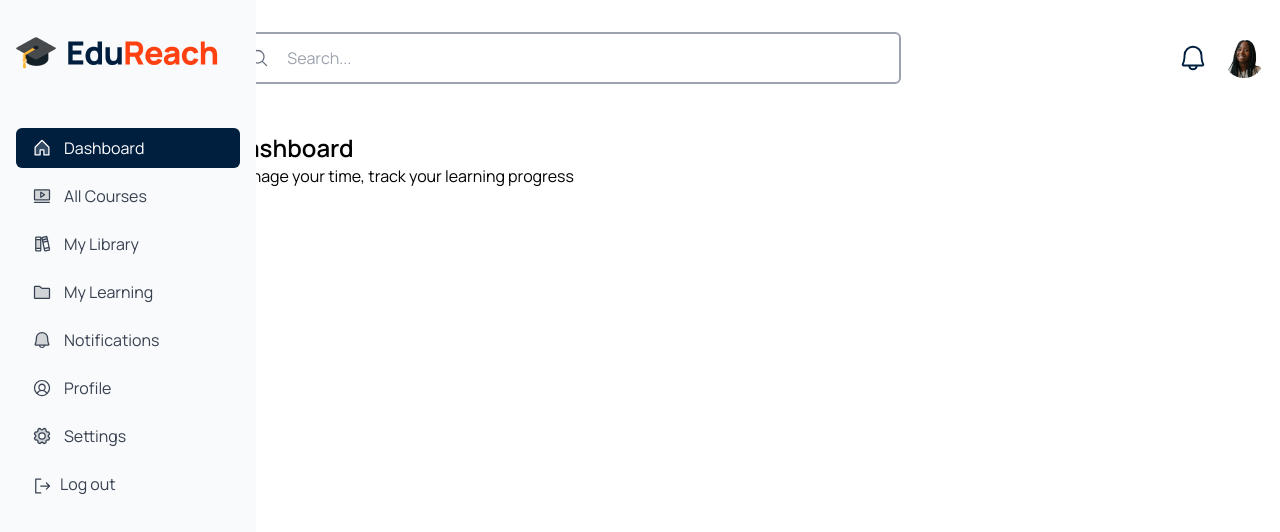
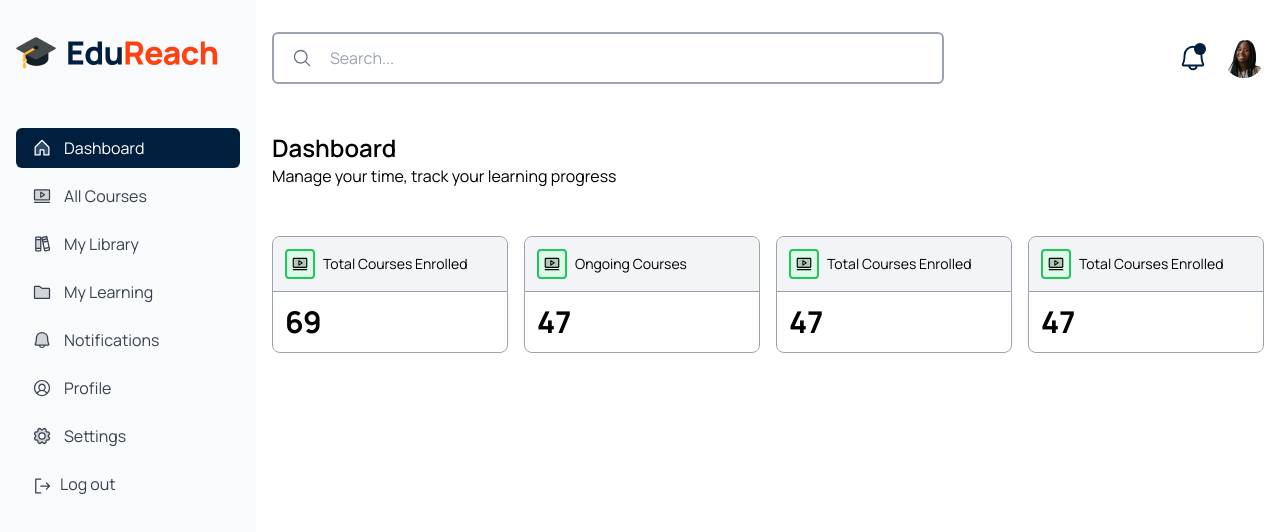
Before and after one commit to CodeGallantX/edureach, a React (Vite) app: page /dashboard in a window 1280 px wide. Shown: the top 532 px of the page. Built offline with nearby package versions, Linux system fonts and the light colour scheme.

Commit message:
Updates on dashboard

```diff
--- /dev/null
+++ b/src/components/dashboard/Card.jsx
@@ -0,0 +1,44 @@
+import { PiVideoDuotone } from "react-icons/pi"
+
+const Card = () => {
+    return (
+        <div className="grid grid-cols-2 lg:grid-cols-4 w-full gap-4">
+                <div className="rounded-lg flex flex-col items-start justify-center border border-gray-400 w-full">
+                    <div className="border-b border-b-gray-400 w-full p-3 flex flex-row items-center justify-start space-x-2 bg-gray-100 rounded-t-lg">
+                        <PiVideoDuotone className="text-3xl bg-green-100 border-2 border-green-500 rounded p-1" />
+                        <span className="text-sm">Total Courses Enrolled</span>
+                    </div>
+                    <h2 className="p-3 text-3xl font-bold text-start">69</h2>
+                </div>
+
+
+                <div className="rounded-lg flex flex-col items-start justify-center border border-gray-400 w-full">
+                    <div className="border-b border-b-gray-400 w-full p-3 flex flex-row items-center justify-start space-x-2 bg-gray-100 rounded-t-lg">
+                        <PiVideoDuotone className="text-3xl bg-green-100 border-2 border-green-500 rounded p-1" />
+                        <span className="text-sm">Ongoing Courses</span>
+                    </div>
+                    <h2 className="p-3 text-3xl font-bold text-start">47</h2>
+                </div>
+
+
+                <div className="rounded-lg flex flex-col items-start justify-center border border-gray-400 w-full">
+                    <div className="border-b border-b-gray-400 w-full p-3 flex flex-row items-center justify-start space-x-2 bg-gray-100 rounded-t-lg">
+                        <PiVideoDuotone className="text-3xl bg-green-100 border-2 border-green-500 rounded p-1" />
+                        <span className="text-sm">Total Courses Enrolled</span>
+                    </div>
+                    <h2 className="p-3 text-3xl font-bold text-start">47</h2>
+                </div>
+
+
+                <div className="rounded-lg flex flex-col items-start justify-center border border-gray-400 w-full">
+                    <div className="border-b border-b-gray-400 w-full p-3 flex flex-row items-center justify-start space-x-2 bg-gray-100 rounded-t-lg">
+                        <PiVideoDuotone className="text-3xl bg-green-100 border-2 border-green-500 rounded p-1" />
+                        <span className="text-sm">Total Courses Enrolled</span>
+                    </div>
+                    <h2 className="p-3 text-3xl font-bold text-start">47</h2>
+                </div>
+        </div>
+    )
+}
+
+export default Card
--- a/src/components/dashboard/Header.jsx
+++ b/src/components/dashboard/Header.jsx
@@ -10,7 +10,10 @@ const Header = () => {
         <div className="flex flex-row items-center justify-between w-full">
             <SearchBox />
             <div className="flex flex-row items-center justify-start space-x-2 sm:space-x-3 md:space-x-4">
-                <PiBell className="text-3xl cursor-pointer text-blue" onClick={() => navigate("/notifications")}/>
+                <div className="relative">
+                    <PiBell className="text-3xl cursor-pointer text-blue" onClick={() => navigate("/notifications")}/>
+                    <span className="w-3 h-3 bg-blue rounded-full absolute top-0 right-0.5"></span>
+                </div>
                 <img onClick={() => navigate("/profile")} src="/ariana-grande.png" alt="profile" className="w-8 md:w-10 h-auto rounded-full object-cover cursor-pointer" />
             </div>
         </div>
--- a/src/pages/dashboard/dashboard.jsx
+++ b/src/pages/dashboard/dashboard.jsx
@@ -1,6 +1,7 @@
 import Sidebar from "../../components/dashboard/Sidebar"
 import Header from "../../components/dashboard/Header"
 import Banner from "../../components/dashboard/Banner"
+import Card from "../../components/dashboard/Card"
 
 const page = {
     title: "Dashboard",
@@ -9,13 +10,14 @@ const page = {
 
 const App = () => {
     return (
-        <div className="grid md:grid-cols-12">
-            <div className="col-span-2">
+        <div className="flex flex-row">
+            <div className="">
                 <Sidebar />
             </div>
-            <div className="col-span-10 flex flex-col items-start p-4 pt-8 justify-start space-y-6 md:space-y-12">
+            <div className="w-full flex flex-col items-start p-4 pt-8 justify-start space-y-6 md:space-y-12">
                 <Header />
                 <Banner page={page} />
+                <Card />
             </div>
         </div>
     )
```
